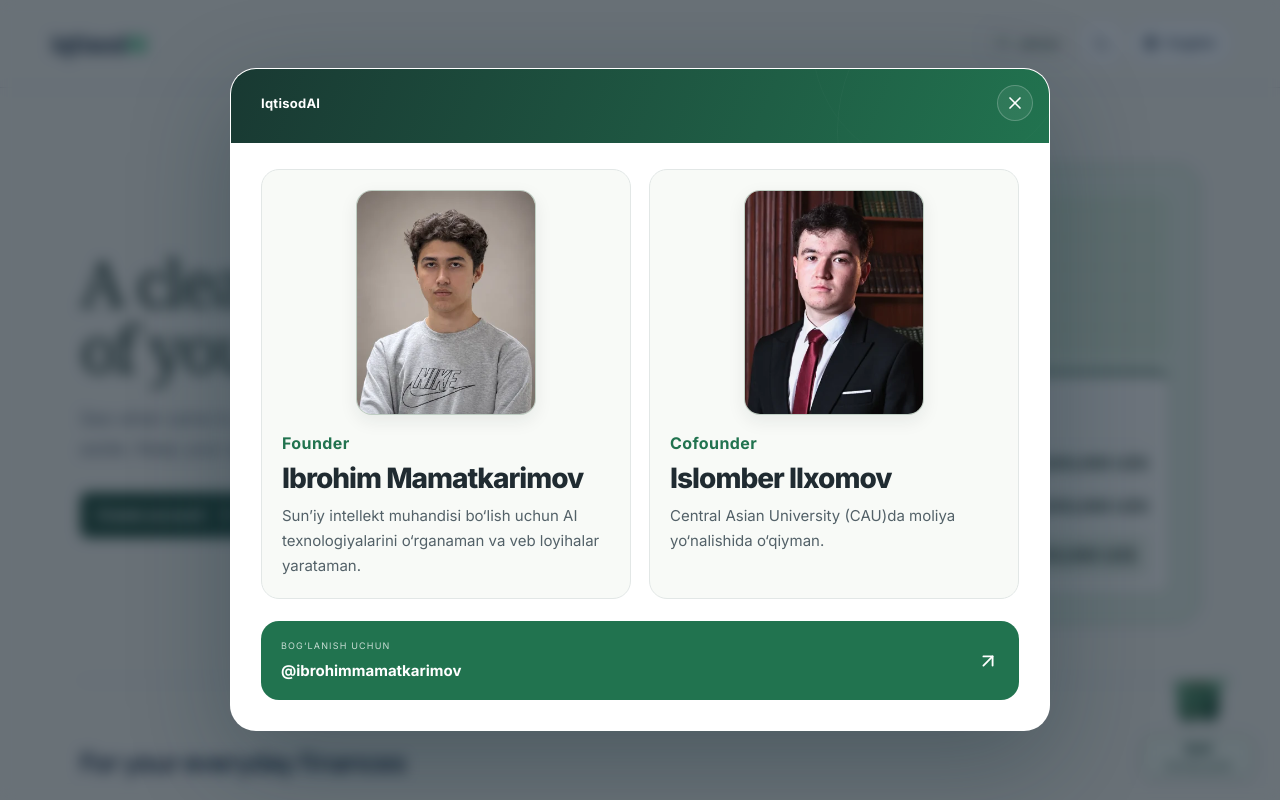
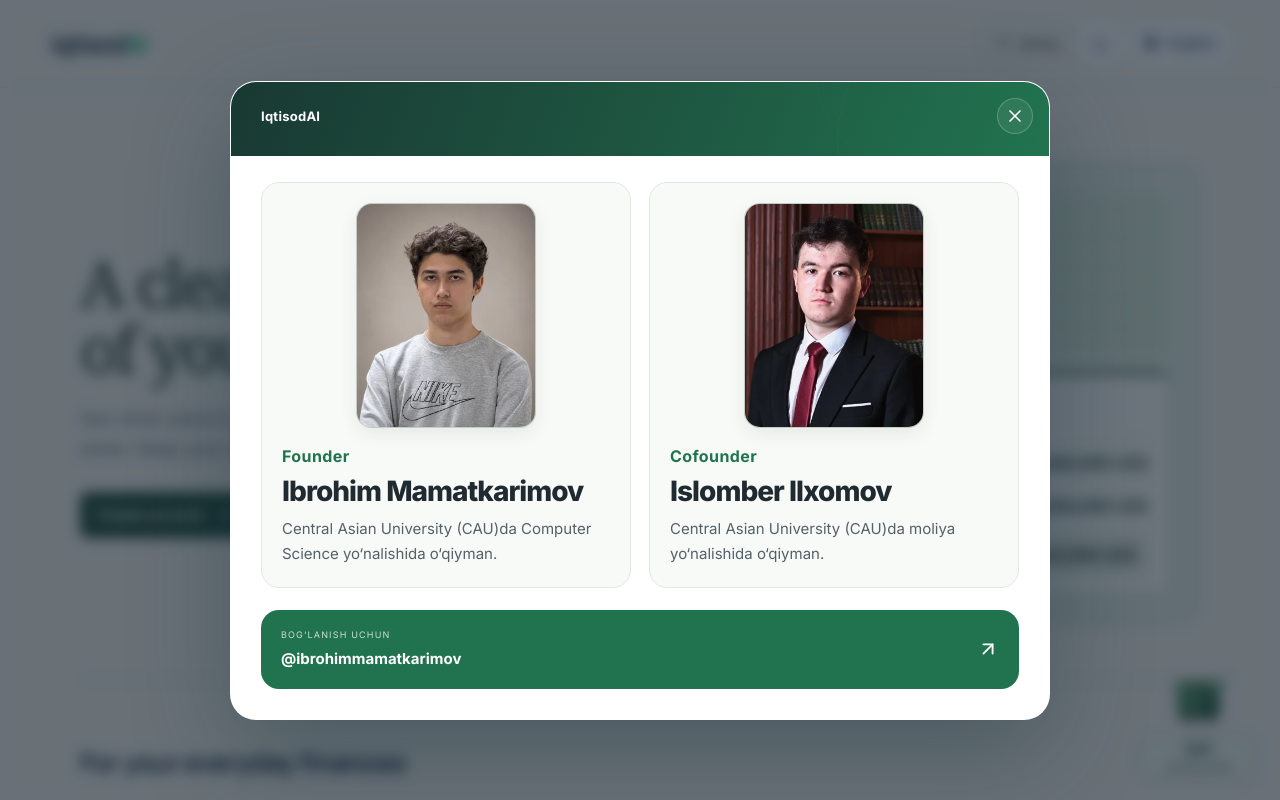
Before and after one commit to IbrohimMamatkarimov/myiqtisodai, a Next.js app in the folder frontend/: page /en/about in a window 1280 px wide. Both pictures are taken after a click on the button "Jamoa". Shown: the top 800 px of the page. Built offline with nearby package versions, Linux system fonts and the light colour scheme.

Commit message:
Update IqtisodAI founder bio

```diff
--- a/frontend/src/components/CreatorTeam.tsx
+++ b/frontend/src/components/CreatorTeam.tsx
@@ -27,7 +27,7 @@ export function CreatorTeam({brand,accent}:{brand:string;accent:string}){
       <div>
        <p className="creator-team-eyebrow">Founder</p>
        <h2 id="creator-team-name">Ibrohim Mamatkarimov</h2>
-       <p className="creator-team-bio">{english?"I study artificial intelligence and build web projects as I work toward becoming an AI engineer.":"Sun’iy intellekt muhandisi bo‘lish uchun AI texnologiyalarini o‘rganaman va veb loyihalar yarataman."}</p>
+       <p className="creator-team-bio">{english?"I study Computer Science at Central Asian University (CAU).":"Central Asian University (CAU)da Computer Science yo‘nalishida o‘qiyman."}</p>
       </div>
      </article>
      <article className="creator-team-identity" aria-labelledby="creator-cofounder-name">
```
